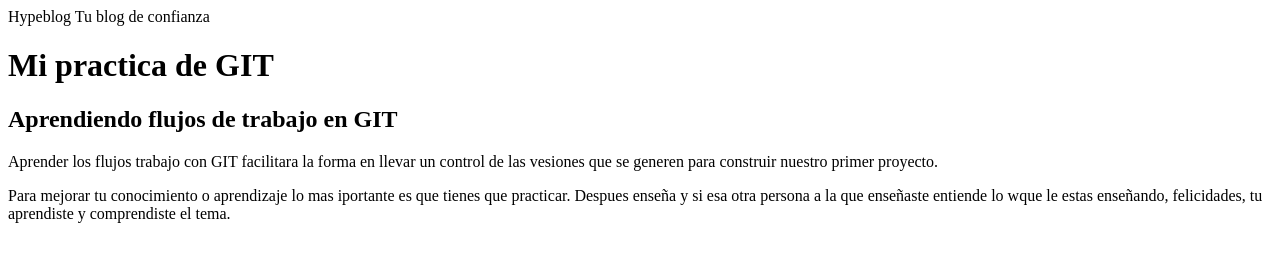
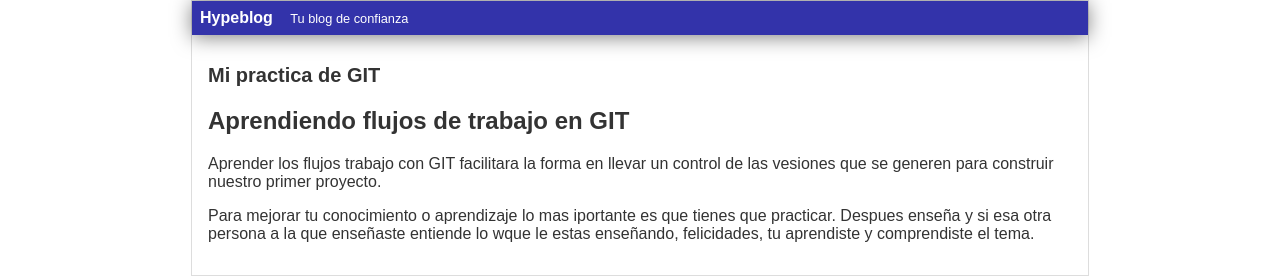
Before and after one commit to Cvictorix/proyectoPractica, a plain HTML site: page index.html in a window 1280 px wide. Drawn offline with Linux system fonts and the light colour scheme.

Commit message:
Cambios de ultima hora

```diff
--- a/index.html
+++ b/index.html
@@ -2,6 +2,7 @@
 <html>
    <head>
       <title>Mi Web VRC</title>
+      <link rel="stylesheet" type="text/css" href="styles.css">
    </head>
    <body>
     <div id="container">
--- a/styles.css
+++ b/styles.css
@@ -1,27 +1,44 @@
-body {
-    color:#333;
+body
+{
+    color: #333;
     text-align: center;
-    font-family: "Currier";
+    font-family: Arial;
     font-size: 16px;
     margin: 0;
     padding: 0;
 }
 
-#container {
+#cabecera
+{
     background: #33A;
-    box-shadow: 0px 2px 20px 0px rgba(0, 0, 0, 0.5);
+    box-shadow: 0px 2px 20px 0px rgba(0,0,0,0.5);
     color: white;
     font-weight: bold;
     margin: 0;
     padding: 0.5em;
 }
 
-#cabecera #tagline {
+#cabecera #tagline
+{
     padding: 0 0 0 1em;
     font-weight: normal;
-    font-size: 0.8cm;
+    font-size: 0.8em;
 }
 
-#container h1 {
+#container
+{
+    width: 70%;
+    padding: 0;
+    text-align: left;
+    border: 1px solid #DDD;
+    margin: 0 auto;
+}
+
+#container h1
+{
     font-size: 20px;
 }
+#post
+{
+    padding: 1em;
+}
```
